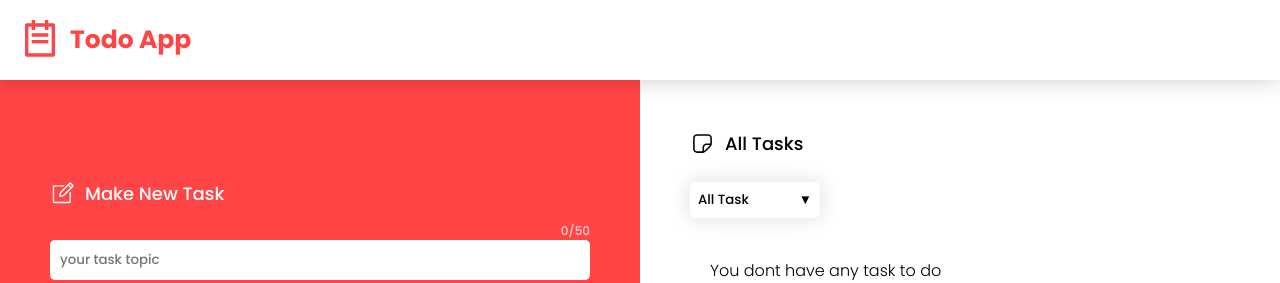
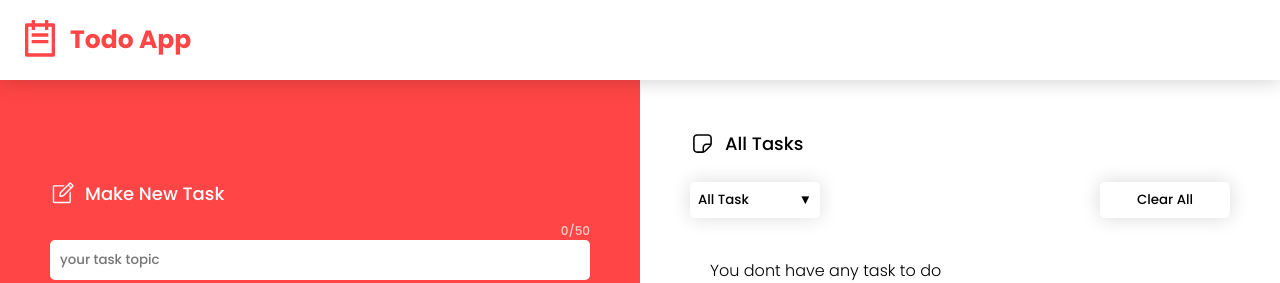
Before and after one commit to mostafa-kheibary/Todo-app-react, a React (Create React App) app: page / in a window 1280 px wide. Shown: the top 283 px of the page. Built offline with nearby package versions, Linux system fonts and the light colour scheme.

Commit message:
add delete all button

```diff
--- a/src/components/DropDown/DropDown.css
+++ b/src/components/DropDown/DropDown.css
@@ -1,7 +1,7 @@
 .drop-down{
   position: relative;
   width: fit-content;
-  z-index: 100000;
+  z-index: 100;
   transform: scale(1);
 }
 .drop-down__change{
--- a/src/components/Tasks/Tasks.css
+++ b/src/components/Tasks/Tasks.css
@@ -13,7 +13,17 @@
   font-weight: 500;
 }
 .tasks__sort {
+  display: flex;
+  justify-content: space-between;
   margin-top: 25px;
+}
+.clear-all{
+  width: 130px;
+  background-color: white;
+  border-radius: 5px;
+  border: none;
+  box-shadow: 0 0 20px rgba(0, 0, 0, 0.151);
+  cursor: pointer;
 }
 .tasks__container {
   height: 80%;
--- a/src/components/Tasks/Tasks.jsx
+++ b/src/components/Tasks/Tasks.jsx
@@ -1,12 +1,12 @@
 import DropDown from '../DropDown/DropDown';
-import { AnimatePresence } from 'framer-motion';
+import {motion, AnimatePresence } from 'framer-motion';
 import taskContext from '../context/TaskContext';
 import { useContext, useState } from 'react';
 import Task from '../Task/Task';
 import './Tasks.css';
 const Tasks = () => {
   const [all, setAll] = useState(true);
-  const { tasks, doneTaskList } = useContext(taskContext);
+  const { tasks, doneTaskList,deleteAll } = useContext(taskContext);
   const handlechange = (e) => {
     if (e.target.dataset.catagory === 'all') {
       setAll(true);
@@ -22,6 +22,7 @@ const Tasks = () => {
       </div>
       <div className='tasks__sort'>
         <DropDown chnageCatagory={handlechange} all={all} />
+        <motion.button onClick={deleteAll} whileTap={{scale:.9}} className='clear-all' >Clear All</motion.button>
       </div>
       <div className='tasks__container'>
         <AnimatePresence>
--- a/src/components/context/TaskContext.js
+++ b/src/components/context/TaskContext.js
@@ -32,6 +32,9 @@ export const TaskProvider = ({ children }) => {
     setTasks(newTask);
     localStorage.setItem('tasks', JSON.stringify(newTask));
   };
+  const deleteAll = ()=>{
+    setTasks([]);
+  }
   const doneTask = (id) => {
     const newTask = [...tasks];
     const index = newTask.findIndex((task) => task.id === id);
@@ -60,6 +63,7 @@ export const TaskProvider = ({ children }) => {
         PopUp,
         setPopUp,
         setId,
+        deleteAll,
         editTask,
         doneTaskList,
       }}
```
